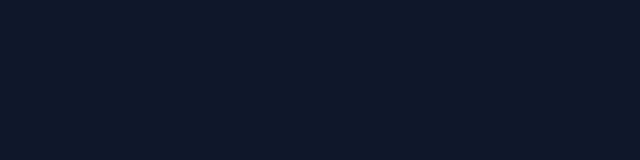
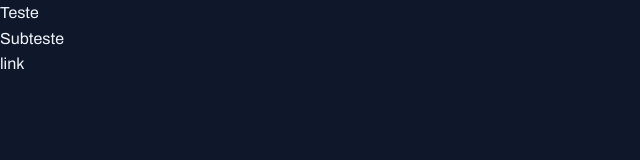
Before and after one commit to douglas-fabiano1/rs-fullstack-projeto-portal-de-noticias-2, a plain HTML site: page index.html in a window 1280 px wide. Shown: the whole page, without its empty margins (0-640 px from the left). Drawn offline with Linux system fonts and the light colour scheme.

Commit message:
Ajuste na fonte do projeto

```diff
--- a/css/global.css
+++ b/css/global.css
@@ -17,10 +17,27 @@
   --heading2: 800 1.6rem/ 1.4 var(--font-family);
   --heading3: 800 1.4rem/ 1.4 var(--font-family);
   --span: 600 1.4rem/ 1.45 var(--font-family);
-  --paragraph: 400 1.4rem/ 1.6 var(--font-family);
+  --text: 400 1.6rem/1.6 var(--font-family);
+  --text-sm: 400 1.4rem/ 1.6 var(--font-family);
 }
 
 body {
+  font: var(--text);
   color: var(--text-color-primary);
   background-color: var(--bg-color);
 }
+
+a {
+  text-decoration: none;
+  color: inherit; /*inherit - herdando a cor do body*/
+}
+
+a:hover {
+  color: var(--brand-color-light);
+}
+
+h1,
+h2,
+h3 {
+  font: inherit; /*herdando as conf. de font do body*/
+}
--- a/index.html
+++ b/index.html
@@ -1,14 +1,20 @@
 <!DOCTYPE html>
 <html lang="pt-br">
   <head>
-    <link rel="preconnect" href="https://fonts.googleapis.com">
-    <link rel="preconnect" href="https://fonts.gstatic.com" crossorigin>
-    <link href="https://fonts.googleapis.com/css2?family=Archivo:ital,wght@0,100..900;1,100..900&display=swap" rel="stylesheet">
+    <link rel="preconnect" href="https://fonts.googleapis.com" />
+    <link rel="preconnect" href="https://fonts.gstatic.com" crossorigin />
+    <link
+      href="https://fonts.googleapis.com/css2?family=Archivo:ital,wght@0,100..900;1,100..900&display=swap"
+      rel="stylesheet"
+    />
     <meta charset="UTF-8" />
     <meta name="viewport" content="width=device-width, initial-scale=1.0" />
     <title>Portal de notícias</title>
     <link rel="stylesheet" href="./css/index.css" />
   </head>
-  <body></body>
-  <!-- </html> -->
+  <body>
+    <h1>Teste</h1>
+    <h2>Subteste</h2>
+    <a href="#">link</a>
+  </body>
 </html>
```
